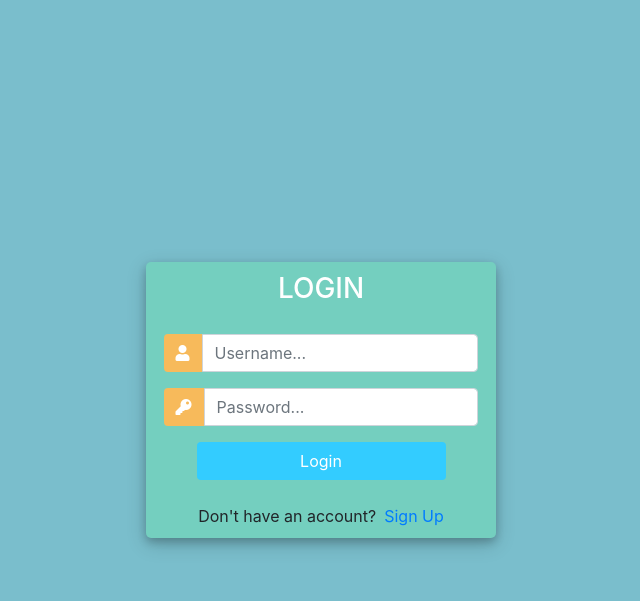
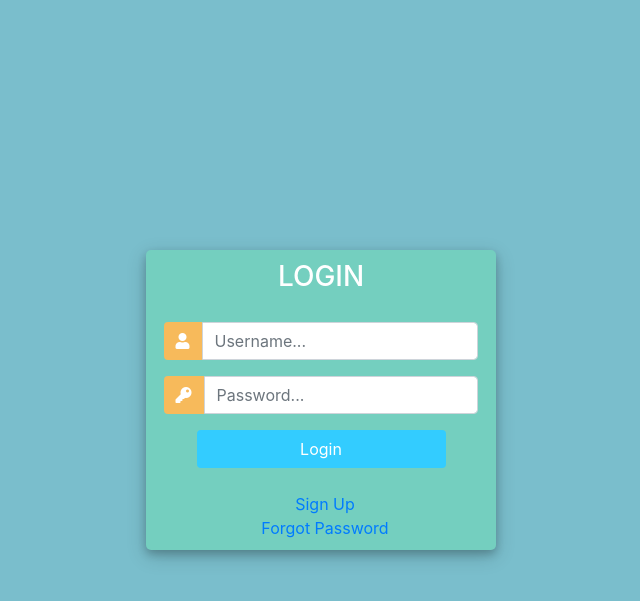
Before and after one commit to jeffreytu/ivy-portal, a Django app: page /login/ in a window 1280 px wide. Shown: the top 601 px of the page, without its empty margins (319-959 px from the left). Run offline with Django 3.2, Linux system fonts and the light colour scheme; some libraries are stand-ins or nearby versions.

Commit message:
add password reset and replace templates

```diff
--- a/accounts/templates/accounts/login.html
+++ b/accounts/templates/accounts/login.html
@@ -104,7 +104,10 @@
 
             <div class="mt-4">
                 <div class="d-flex justify-content-center links">
-                    Don't have an account? <a href="{% url 'register' %}" class="ml-2">Sign Up</a>
+                	<a href="{% url 'register' %}" class="ml-2">Sign Up</a>
+                </div>
+                <div class="d-flex justify-content-center links">
+                	<a href="{% url 'reset_password' %}" class="ml-2">Forgot Password</a>
                 </div>
 
             </div>
--- /dev/null
+++ b/accounts/templates/accounts/password_reset_done.html
@@ -0,0 +1,5 @@
+<h3>Password reset complete</h3>
+
+<p>Your password has been set. You may go ahead and log in now.</p>
+
+<a href="/">Log in</a>
--- a/accounts/urls.py
+++ b/accounts/urls.py
@@ -1,4 +1,5 @@
 from django.urls import path
+from django.contrib.auth import views as auth_views
 from .import views
 
 urlpatterns = [
@@ -15,4 +16,9 @@ urlpatterns = [
     path('create_order/<str:pk>/', views.createOrder, name='create_order'),
     path('update_order/<str:pk>/', views.updateOrder, name='update_order'),
     path('delete_order/<str:pk>/', views.deleteOrder, name='delete_order'),
+
+    path('reset_password/', auth_views.PasswordResetView.as_view(template_name='accounts/password_reset.html'), name='reset_password'),
+    path('reset_password_sent/', auth_views.PasswordResetDoneView.as_view(template_name='accounts/password_reset_sent.html'), name='password_reset_done'),
+    path('reset/<uidb64>/<token>/', auth_views.PasswordResetConfirmView.as_view(template_name='accounts/password_reset_form.html'), name='password_reset_confirm'),
+    path('reset_password_complete/', auth_views.PasswordResetCompleteView.as_view(template_name='accounts/password_reset_done.html'), name='password_reset_complete'),
 ]
```
Also changed, not shown: accounts/templates/accounts/password_reset.html (added, +11 -0 lines), accounts/templates/accounts/password_reset_form.html (added, +11 -0 lines), accounts/templates/accounts/password_reset_sent.html (added, +7 -0 lines), src/settings.py (+7 -0 lines).
